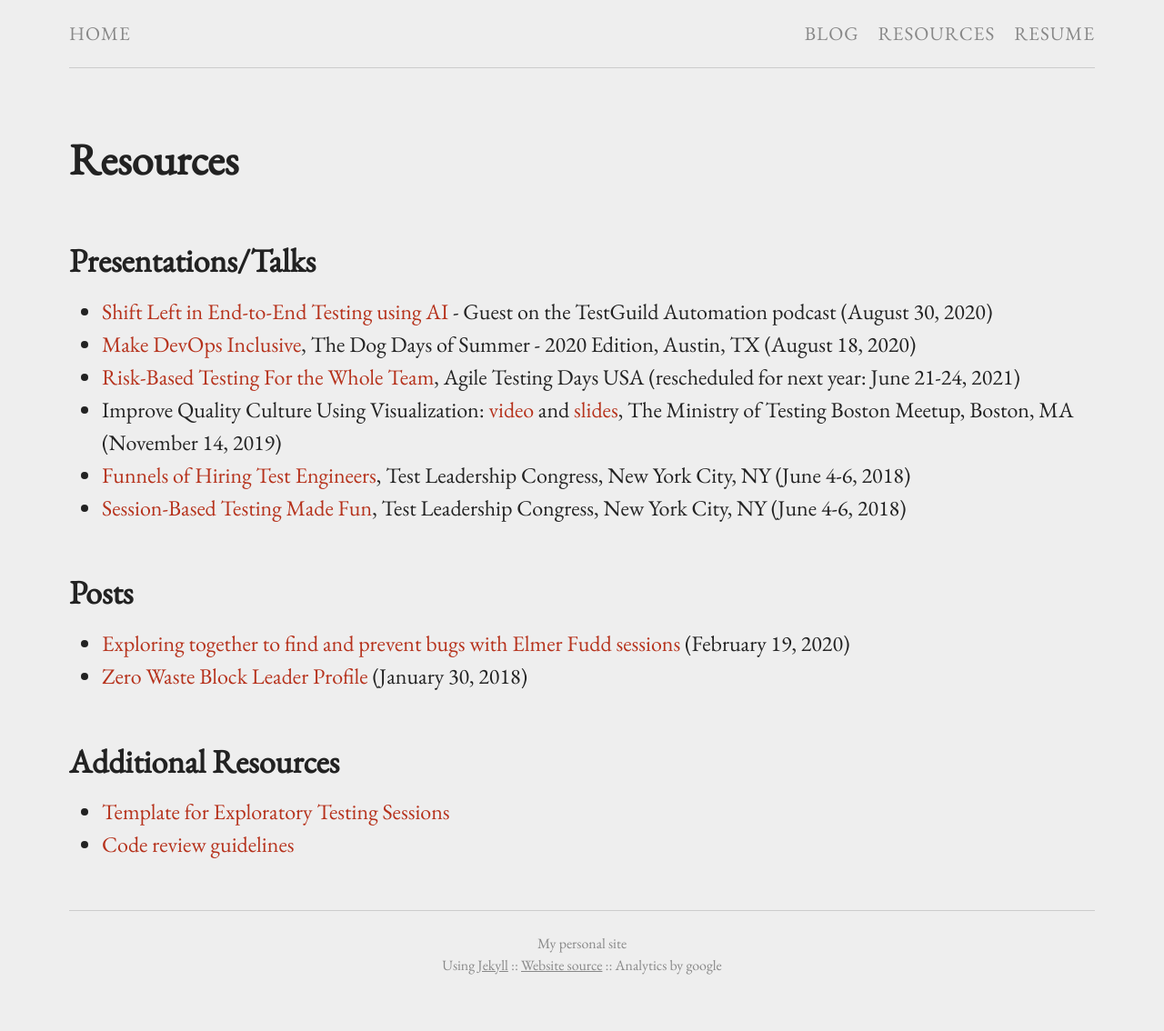
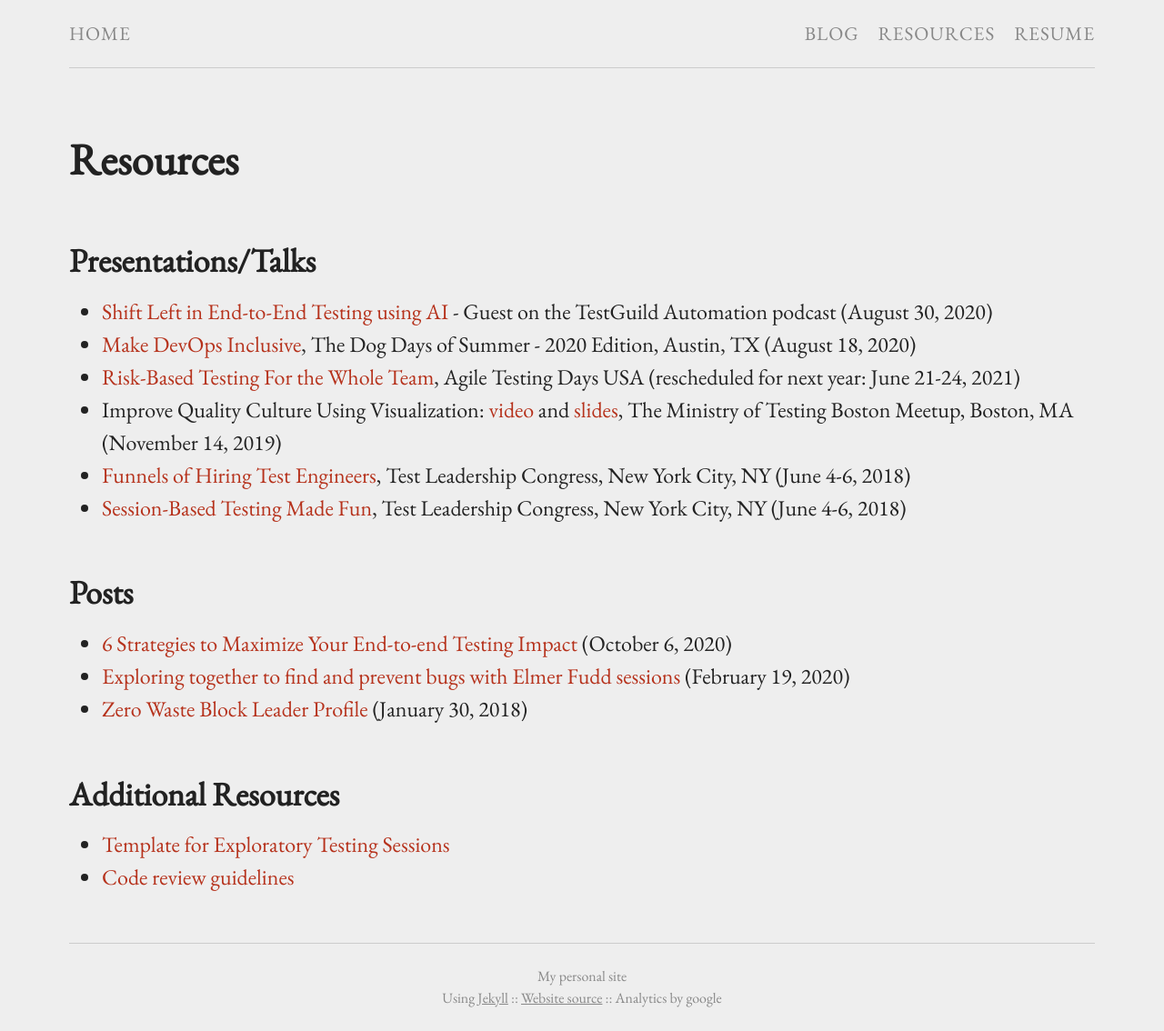
Before and after one commit to bertold/bertold.kolics.net, a Jekyll site: the page built from pages.md, in a window 1280 px wide. Shown: the whole page at 91% size. Built offline with Jekyll 4.4.1, drawn with Linux system fonts in a browser that asks for light colours; before the commit the page ends 1098 px from its top, so only the background shows below that.

Commit message:
Added new blog entry

```diff
--- a/pages.md
+++ b/pages.md
@@ -14,6 +14,7 @@ permalink: /pages/
 
 ## Posts
 
+* [6 Strategies to Maximize Your End-to-end Testing Impact](https://www.mabl.com/blog/6-strategies-to-maximize-your-end-to-end-testing-impact) (October 6, 2020)
 * [Exploring together to find and prevent bugs with Elmer Fudd sessions](https://www.mabl.com/blog/exploring-together-to-find-and-prevent-bugs-with-elmer-fudd-sessions) (February 19, 2020)
 * [Zero Waste Block Leader Profile](https://austintexas.gov/blog/block-leader-profile-bertold-kolics) (January 30, 2018)
 
```
Also changed, not shown: 1 other file.
